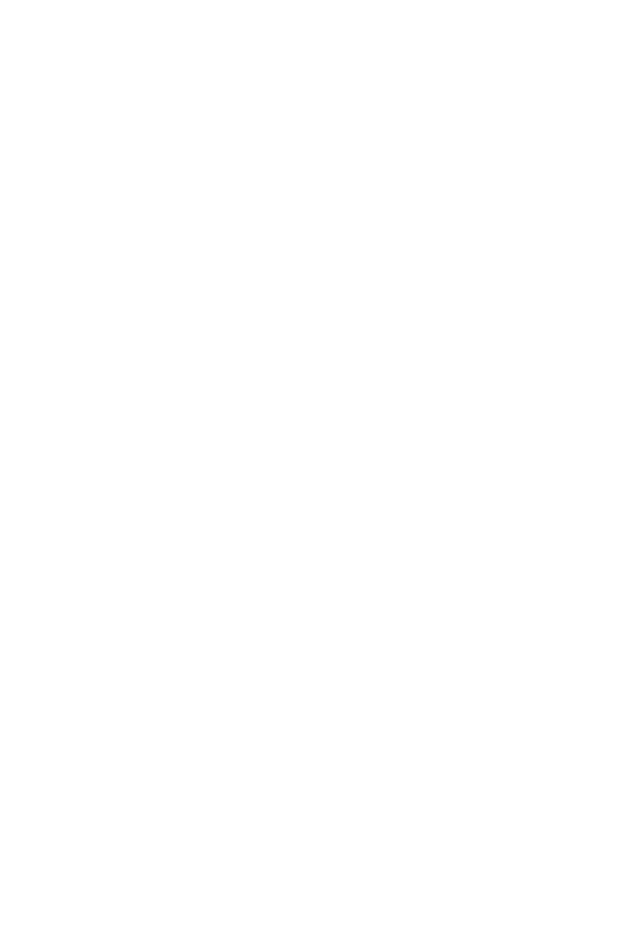
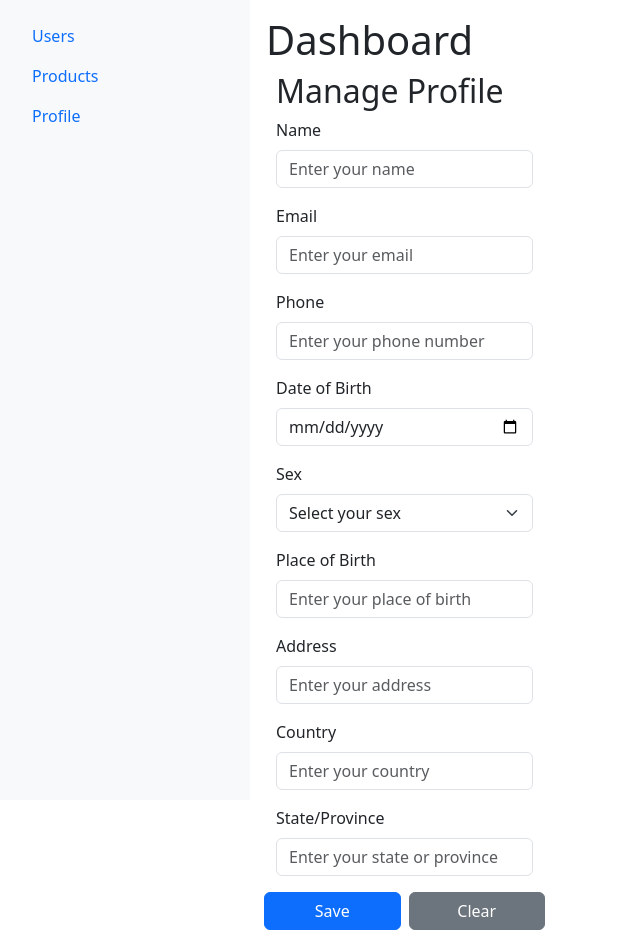
Before and after one commit to magdadaroraul/magdadaro-vite-react, a React (Vite) app: page /dashboard/profile in a window 1280 px wide. Before the commit this address had no page. Shown: the top 952 px of the page, without its empty margins (0-640 px from the left). Before the commit the page ends 800 px from the top, so only its background shows below. Built offline with nearby package versions, Linux system fonts and the light colour scheme; no server answers.

Commit message:
feature(Profile):Implement profile screen and api

```diff
--- a/src/App.jsx
+++ b/src/App.jsx
@@ -5,7 +5,7 @@ import Login from './pages/Login';
 import Dashboard from './components/Dashboard';
 import Users from './components/Users';
 import Products from './components/Products';
-//import Profile from './pages/Profile';
+import Profile from './components/Profile';
 
 function AppFunction() {
   return (
@@ -15,6 +15,7 @@ function AppFunction() {
         <Route path="/login" element={<Login />} />
         <Route path="/registration" element={<Registration />} />
         <Route path="/dashboard" element={<Dashboard />}>
+          <Route path="profile" element={<Profile />} />
           <Route path="users" element={<Users />} />
           <Route path="products" element={<Products />} />
         </Route>
--- /dev/null
+++ b/src/components/Profile.jsx
@@ -0,0 +1,177 @@
+import { useState, useEffect } from "react";
+import axios from "axios";
+import Form from "react-bootstrap/Form";
+import Button from "react-bootstrap/Button";
+import Row from "react-bootstrap/Row";
+import Col from "react-bootstrap/Col";
+
+const Profile = () => {
+  const [profileData, setProfileData] = useState({
+    name: "",
+    email: "",
+    phone: "",
+    dateOfBirth: "",
+    sex: "",
+    placeOfBirth: "",
+    address: "",
+    country: "",
+    state: "",
+  });
+
+  const handleInputChange = (e) => {
+    const { name, value } = e.target;
+    setProfileData({ ...profileData, [name]: value });
+  };
+
+  const fetchProfileData = async () => {
+    try {
+      const response = await axios.get("/api/profile");
+      setProfileData(response.data);
+    } catch (error) {
+      console.error("Error fetching profile data:", error);
+    }
+  };
+
+  useEffect(() => {
+    fetchProfileData();
+  }, []);
+
+  const handleSave = async () => {
+    try {
+      await axios.post("/api/profile", profileData);
+      alert("Profile updated successfully!");
+    } catch (error) {
+      console.error("Error updating profile:", error);
+      alert("Failed to update profile.");
+    }
+  };
+
+  const handleClear = () => {
+    setProfileData({
+      name: "",
+      email: "",
+      phone: "",
+      dateOfBirth: "",
+      sex: "",
+      placeOfBirth: "",
+      address: "",
+      country: "",
+      state: "",
+    });
+  };
+
+  return (
+    <div style={{ marginLeft: "10px" }}>
+      <h2>Manage Profile</h2>
+      <Form>
+        <Form.Group className="mb-3" controlId="formName">
+          <Form.Label>Name</Form.Label>
+          <Form.Control
+            type="text"
+            placeholder="Enter your name"
+            name="name"
+            value={profileData.name}
+            onChange={handleInputChange}
+          />
+        </Form.Group>
+
+        <Form.Group className="mb-3" controlId="formEmail">
+          <Form.Label>Email</Form.Label>
+          <Form.Control
+            type="email"
+            placeholder="Enter your email"
+            name="email"
+            value={profileData.email}
+            onChange={handleInputChange}
+          />
+        </Form.Group>
+
+        <Form.Group className="mb-3" controlId="formPhone">
+          <Form.Label>Phone</Form.Label>
+          <Form.Control
+            type="text"
+            placeholder="Enter your phone number"
+            name="phone"
+            value={profileData.phone}
+            onChange={handleInputChange}
+          />
+        </Form.Group>
+
+        <Form.Group className="mb-3" controlId="formDateOfBirth">
+          <Form.Label>Date of Birth</Form.Label>
+          <Form.Control
+            type="date"
+            name="dateOfBirth"
+            value={profileData.dateOfBirth}
+            onChange={handleInputChange}
+          />
+        </Form.Group>
+
+        <Form.Group className="mb-3" controlId="formSex">
+          <Form.Label>Sex</Form.Label>
+          <Form.Select name="sex" value={profileData.sex} onChange={handleInputChange}>
+            <option value="">Select your sex</option>
+            <option value="Male">Male</option>
+            <option value="Female">Female</option>
+            <option value="Other">Other</option>
+          </Form.Select>
+        </Form.Group>
+
+        <Form.Group className="mb-3" controlId="formPlaceOfBirth">
+          <Form.Label>Place of Birth</Form.Label>
+          <Form.Control
+            type="text"
+            placeholder="Enter your place of birth"
+            name="placeOfBirth"
+            value={profileData.placeOfBirth}
+            onChange={handleInputChange}
+          />
+        </Form.Group>
+
+        <Form.Group className="mb-3" controlId="formAddress">
+          <Form.Label>Address</Form.Label>
+          <Form.Control
+            type="text"
+            placeholder="Enter your address"
+            name="address"
+            value={profileData.address}
+            onChange={handleInputChange}
+          />
+        </Form.Group>
+
+        <Form.Group className="mb-3" controlId="formCountry">
+          <Form.Label>Country</Form.Label>
+          <Form.Control
+            type="text"
+            placeholder="Enter your country"
+            name="country"
+            value={profileData.country}
+            onChange={handleInputChange}
+          />
+        </Form.Group>
+
+        <Form.Group className="mb-3" controlId="formState">
+          <Form.Label>State/Province</Form.Label>
+          <Form.Control
+            type="text"
+            placeholder="Enter your state or province"
+            name="state"
+            value={profileData.state}
+            onChange={handleInputChange}
+          />
+        </Form.Group>
+
+        <Row className="mb-3">
+          <Button as={Col} variant="primary" type="button" onClick={handleSave}>
+            Save
+          </Button>
+          <Button className="ms-2" as={Col} variant="secondary" type="button" onClick={handleClear}>
+            Clear
+          </Button>
+        </Row>
+      </Form>
+    </div>
+  );
+};
+
+export default Profile;
--- a/src/components/Sidebar.jsx
+++ b/src/components/Sidebar.jsx
@@ -15,6 +15,11 @@ const Sidebar = () => {
             Products
           </Link>
         </li>
+        <li>
+          <Link to="/dashboard/profile" className="nav-link">
+            Profile
+          </Link>
+        </li>
       </ul>
     </div>
   );
```
